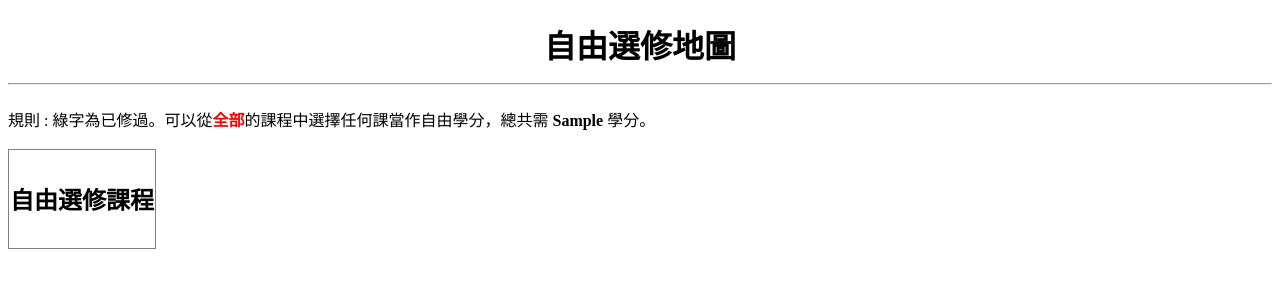
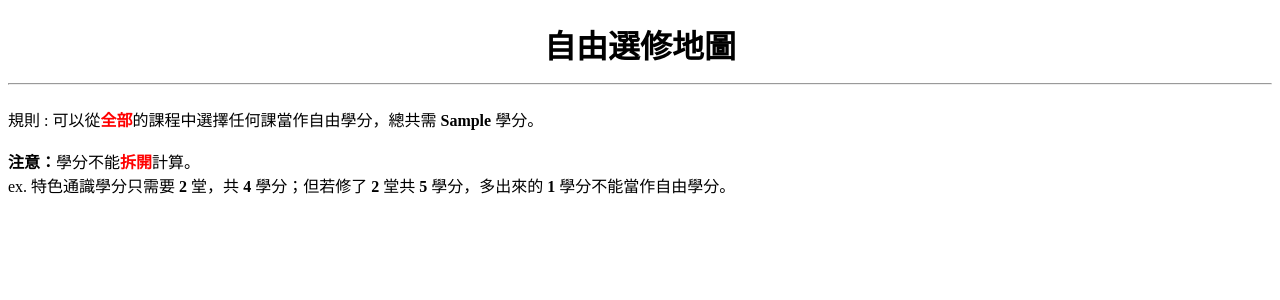
Before and after one commit to tommygood/imCredit, a Django app: template templates/free.html in a window 1280 px wide. Shown: the top 300 px of the page. Run offline with Django 3.2, Linux system fonts and the light colour scheme; the template is opened without the code that fills it: most values are stand-ins (such as "Sample title", 1, 10 or a date in 2020).

Commit message:
update 3D數位內容與應用, add annotation in free.html

```diff
--- a/credit/settings.py
+++ b/credit/settings.py
@@ -26,9 +26,9 @@ BASE_DIR = Path(__file__).resolve().parent.parent
 SECRET_KEY = 'django-insecure-71jav%wr-zw3-!lsv3#%@ty%^%71rxwo4zwu4%d_m@66ze%@y_'
 
 # SECURITY WARNING: don't run with debug turned on in production!
-DEBUG = True
+DEBUG = False
 
-ALLOWED_HOSTS = ["127.0.0.1"]
+ALLOWED_HOSTS = ["grade.im.ncnu.edu.tw"]
 
 
 # Application definition
--- a/templates/free.html
+++ b/templates/free.html
@@ -31,8 +31,15 @@
         </h1>
     </head>
     <body>
-        <div> 規則 : 綠字為已修過。可以從<b><span id = "red_txt">全部</span></b>的課程中選擇任何課當作自由學分，總共需<b> {{ stand.6 }} </b>學分。 </div>
+        <div> 規則 : 可以從<b><span id = "red_txt">全部</span></b>的課程中選擇任何課當作自由學分，總共需<b> {{ stand.6 }} </b>學分。 </div>
         <br/>
+	<div>
+	    <b>注意：</b>學分不能<b><span id = "red_txt">拆開</span></b>計算。
+	    <br/>
+	    ex. 特色通識學分只需要 <b>2</b> 堂，共 <b>4</b> 學分；但若修了 <b>2</b> 堂共 <b>5</b> 學分，多出來的 <b>1</b> 學分不能當作自由學分。
+	</div>
+	<br/>
+	<!--
         <table border = 1>
             <td> <b>自由選修課程</b> </td>
             {% for key, value in other_dic.items %}
@@ -43,5 +50,6 @@
                 {% endif %}
             {% endfor %}
         </table>
+	-->
     </body>
 </html>
```
Also changed, not shown: 1 other file.
